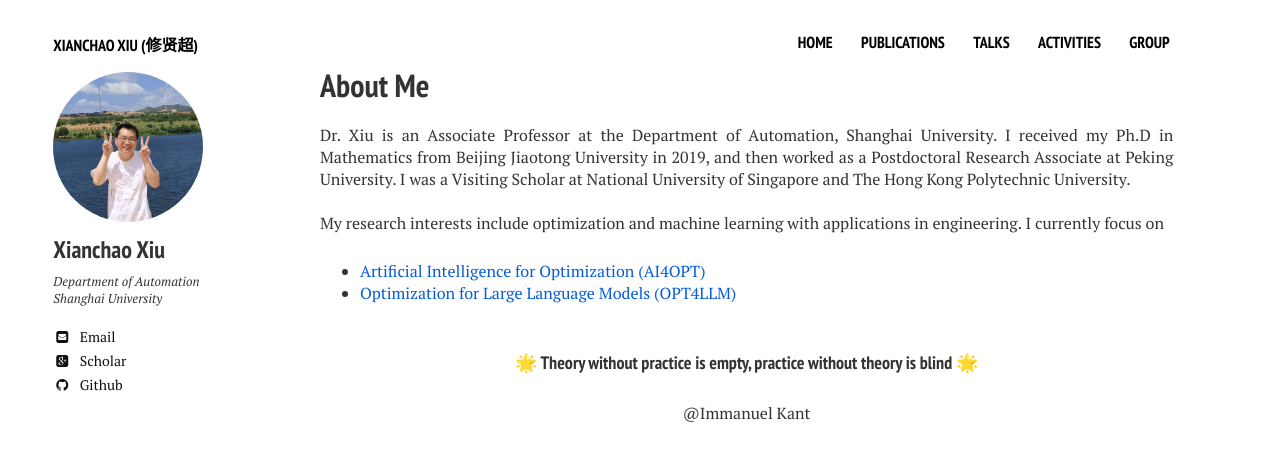
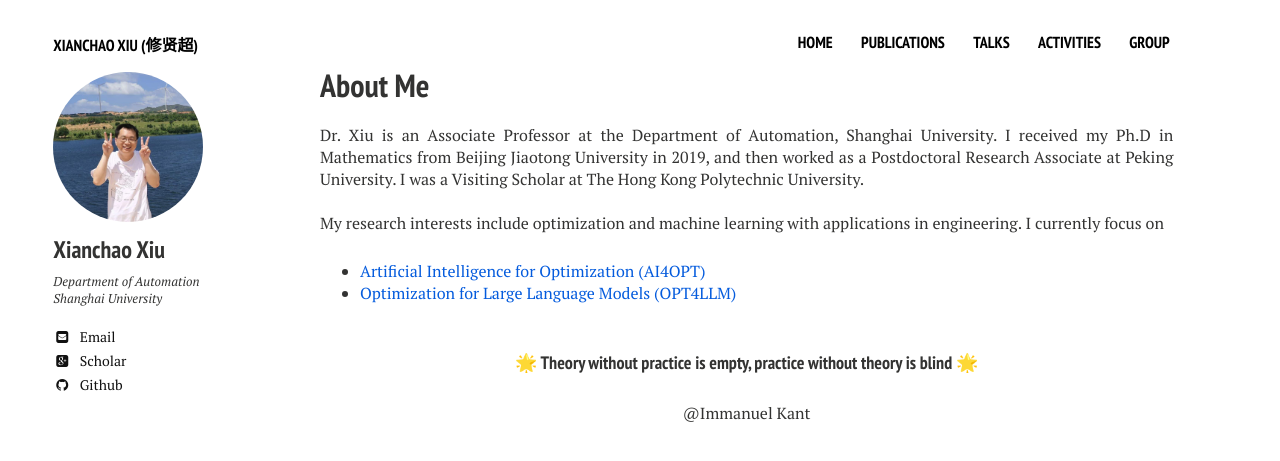
Before and after one commit to xianchaoxiu/xianchaoxiu.github.io, a Jekyll site: the page built from index.md, in a window 1280 px wide. Shown: the top 461 px of the page. Built offline with Jekyll 4.4.1, drawn with Linux system fonts in a browser that asks for light colours; nearby versions of some CDN libraries.

Commit message:
Update home2.html

```diff
--- a/_layouts/home2.html
+++ b/_layouts/home2.html
@@ -29,7 +29,7 @@
          <p> Dr. Xiu is an Associate Professor at the Department of Automation, Shanghai University.
 
 		I received my Ph.D in Mathematics from Beijing Jiaotong University in 2019, and then worked as a Postdoctoral Research Associate at Peking University.
-		I was a Visiting Scholar at National University of Singapore and The Hong Kong Polytechnic University. <br> <br>
+		I was a Visiting Scholar at The Hong Kong Polytechnic University. <br> <br>
 
 
 	 My research interests include optimization and machine learning with applications in engineering.
```
